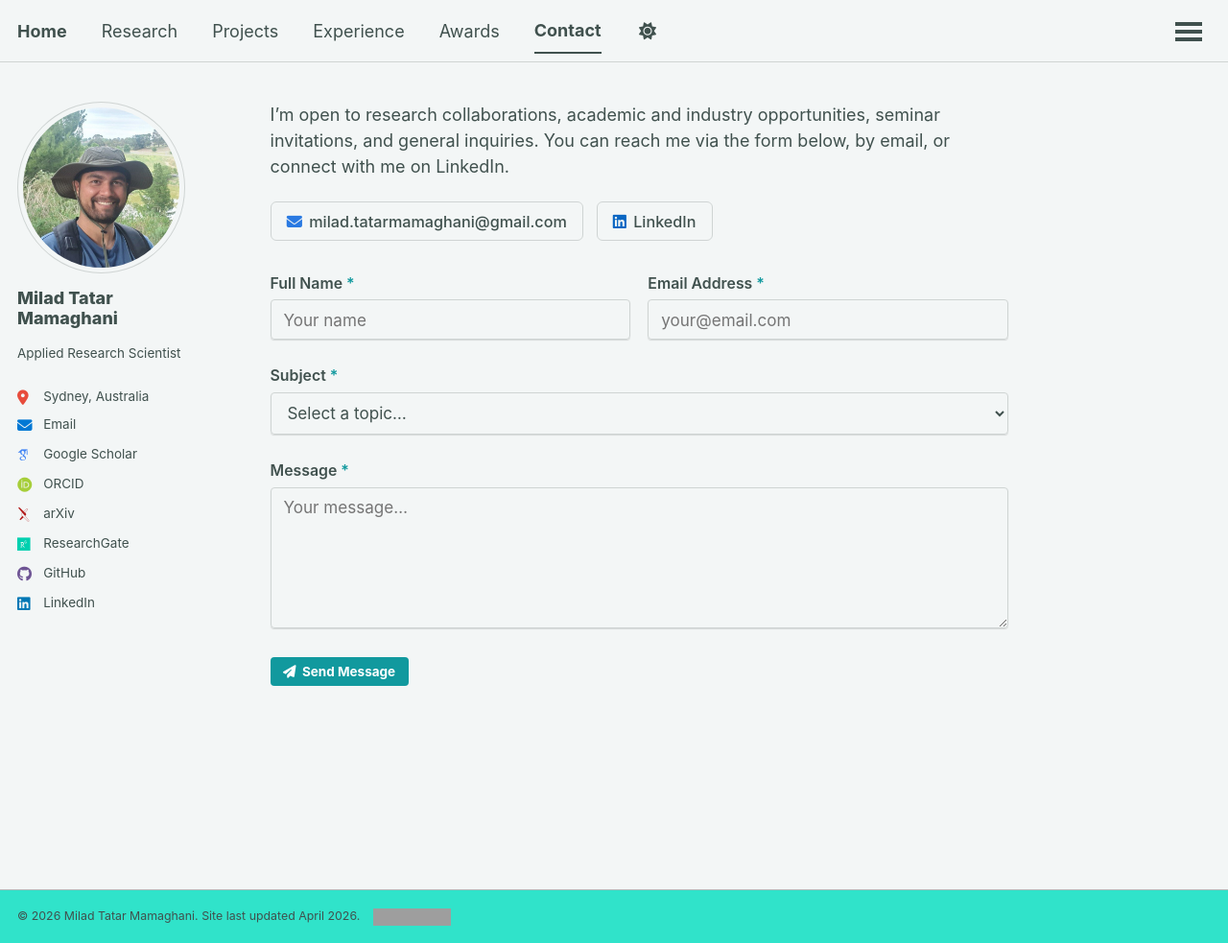
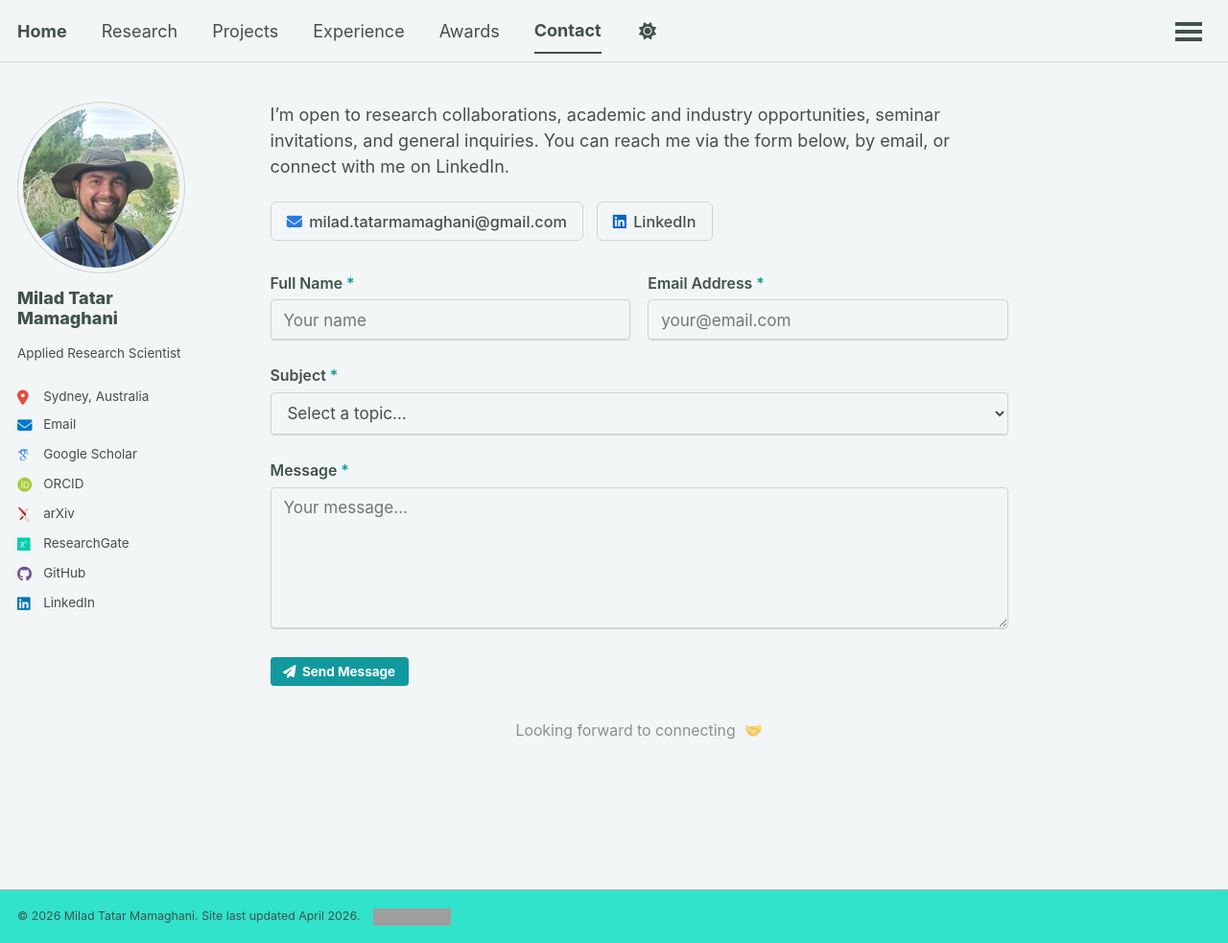
Before and after one commit to miladtm94/miladtm94.github.io, a Jekyll site: the page built from _pages/contact.md, in a window 1280 px wide and 983 px high. Shown: the whole window at 96% size. Built offline with Jekyll 4.4.1, drawn with Linux system fonts in a browser that asks for light colours; some web fonts are replaced; a script that is not in the unit is left out; grey boxes are pictures that could not be loaded.

Commit message:
some updates

```diff
--- a/_pages/contact.md
+++ b/_pages/contact.md
@@ -8,9 +8,9 @@ author_profile: true
 I'm open to research collaborations, academic and industry opportunities, seminar invitations, and general inquiries. You can reach me via the form below, by email, or connect with me on LinkedIn.
 
 <div style="display:flex; flex-wrap:wrap; gap:0.75em; margin:1.2em 0 1.8em;">
-  <a href="mailto:milad.tatarmamaghani@gmail.com" style="display:inline-flex; align-items:center; gap:0.45em; padding:0.45em 1em; border-radius:6px; border:1px solid var(--global-border-color); text-decoration:none; font-size:0.9em; font-weight:500; color:inherit;">
+  <span style="display:inline-flex; align-items:center; gap:0.45em; padding:0.45em 1em; border-radius:6px; border:1px solid var(--global-border-color); font-size:0.9em; font-weight:500;">
     <i class="fas fa-envelope" style="color:#2a7ae2;"></i> milad.tatarmamaghani@gmail.com
-  </a>
+  </span>
   <a href="https://linkedin.com/in/mtmamaghani" target="_blank" rel="noopener" style="display:inline-flex; align-items:center; gap:0.45em; padding:0.45em 1em; border-radius:6px; border:1px solid var(--global-border-color); text-decoration:none; font-size:0.9em; font-weight:500; color:inherit;">
     <i class="fab fa-linkedin" style="color:#0a66c2;"></i> LinkedIn
   </a>
@@ -59,3 +59,5 @@ I'm open to research collaborations, academic and industry opportunities, semina
   </button>
 
 </form>
+
+<p style="margin-top:2em; font-size:0.88em; opacity:0.6; text-align:center;">Looking forward to connecting &nbsp;🤝</p>
```
